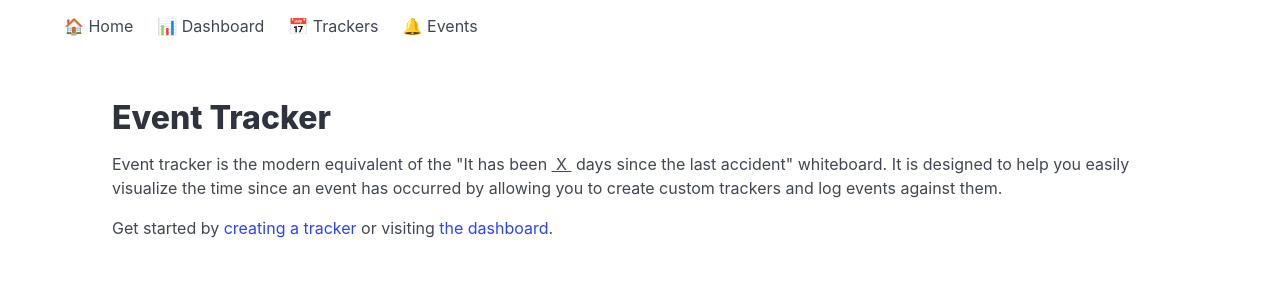
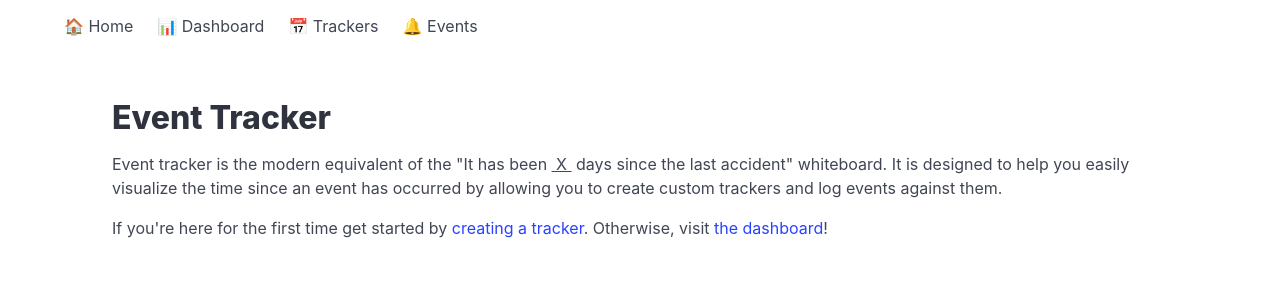
Before and after one commit to anthonyisensee/event-tracker, a React (Create React App) app: page / in a window 1280 px wide. Shown: the top 300 px of the page. Built offline with nearby package versions, Linux system fonts and the light colour scheme.

Commit message:
chore: updates homepage copy

```diff
--- a/src/Views/Home/Home.js
+++ b/src/Views/Home/Home.js
@@ -6,7 +6,7 @@ const Home = () => {
         <div className="content">
             <h1>Event Tracker</h1>
             <p>Event tracker is the modern equivalent of the "It has been <span className="is-underlined">&nbsp;X&nbsp;</span> days since the last accident" whiteboard. It is designed to help you easily visualize the time since an event has occurred by allowing you to create custom trackers and log events against them.</p>
-            <p>Get started by <Link to="/tracker">creating a tracker</Link> or visiting <Link to="/dashboard">the dashboard</Link>.</p>
+            <p>If you're here for the first time get started by <Link to="/tracker">creating a tracker</Link>. Otherwise, visit <Link to="/dashboard">the dashboard</Link>!</p>
         </div>
     )
 
```
